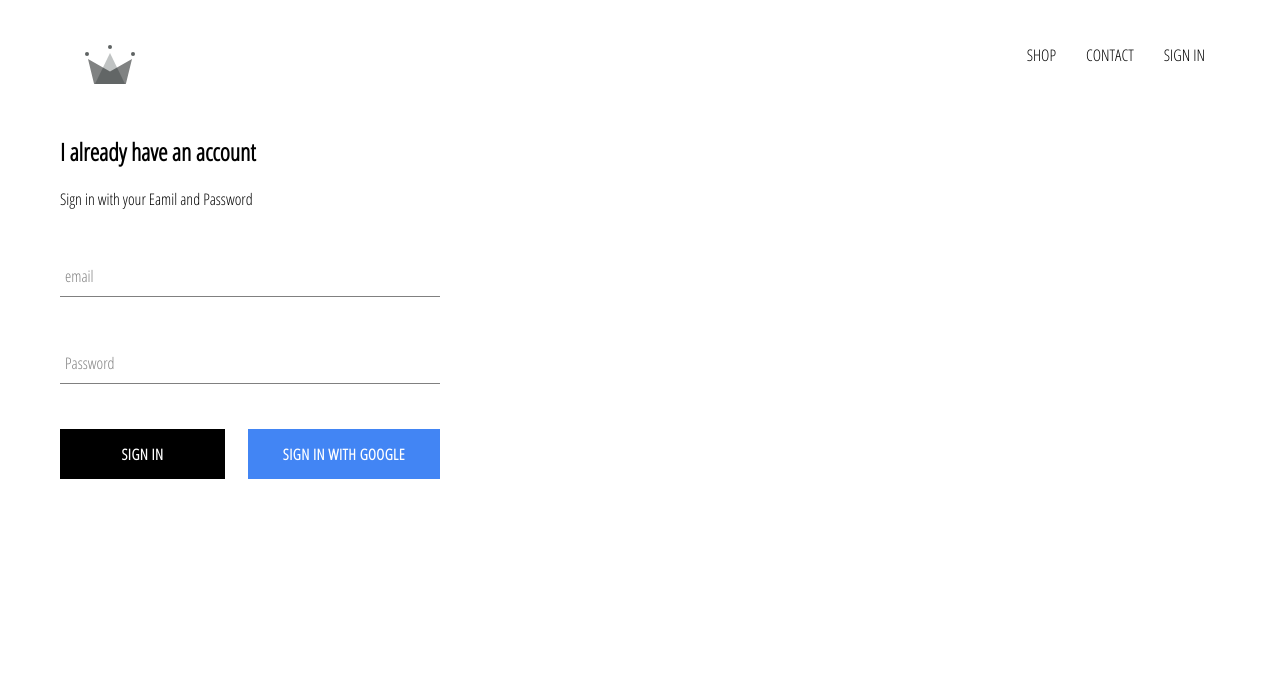
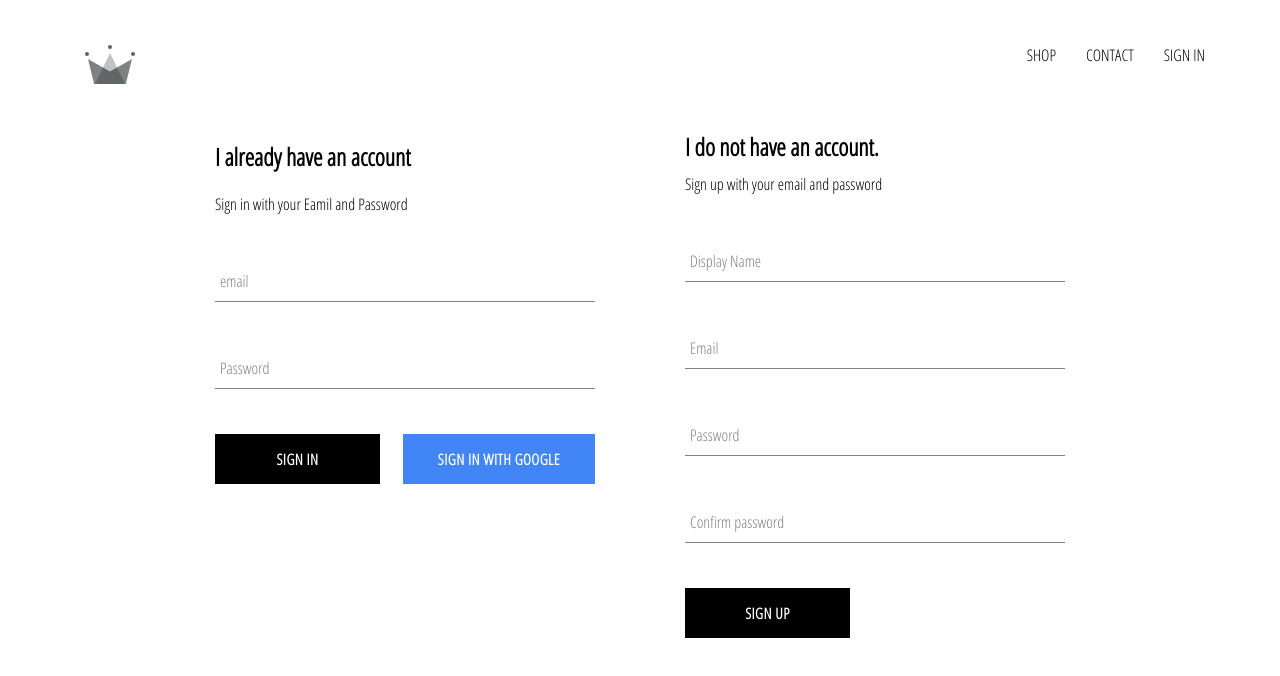
Before and after one commit to TenHunt/react-eCommerce, a React (Create React App) app: page /signin in a window 1280 px wide. Shown: the top 676 px of the page. Built offline with nearby package versions, Linux system fonts and the light colour scheme; no server answers.

Commit message:
added fire base and sign up page include ablity to store authenticatred user to store in data base.

```diff
--- a/src/App.js
+++ b/src/App.js
@@ -7,7 +7,7 @@
 import ShopPage from './pages/shop/shop.component';
 import SignInAndSignUppage from './pages/sign-in-and-sign-up/sign-in-and-sign-up.component';
 import Header from './components/header/header.component';
-import { auth } from './firebase/firebase.utils';
+import { auth, createUserProfileDocument } from './firebase/firebase.utils';
 
 class App extends React.Component {
  constructor(){
@@ -21,12 +21,23 @@
  unsubscribeFromAuth = null
 
  componentDidMount() {
-   auth.onAuthStateChanged(user => {
-     this.setState({ currentUser: user});
+  this.unsubscribeFromAuth = auth.onAuthStateChanged( async userAuth => {
+   if (userAuth) {
+     const userRef = await createUserProfileDocument(userAuth);
 
-     console.log(user);
-   })
- }
+     userRef.onSnapshot(snapShot => {
+       this.setState({
+        currentUser: {
+          id: snapShot.id,
+          ...snapShot.data()
+        }
+       });
+       console.log(this.state);
+     });
+   }
+  this.setState({ currentUser: userAuth });
+  });
+}
 
  componentWillUnmound() {
    this.unsubscribeFromAuth();
--- /dev/null
+++ b/src/components/sign-up/sign-up.component.jsx
@@ -0,0 +1,99 @@
+import React from 'react';
+
+import FormInput from '../form-input/form-input.component';
+import CustomButton from '../custom-button/custom-button.component';
+
+import { auth, createUserProfileDocument } from '../../firebase/firebase.utils';
+
+import './sign-up.styles.scss';
+
+class SignUp extends React.Component {
+  constructor () {
+    super ();
+
+    this.state = {
+      displayName: '',
+      email: '',
+      password: '',
+      confirmPassword: ''
+    }
+  }
+  handleSubmit = async event => {
+    event.preventDefault();
+    const {displayName, email, password, confirmPassword}= this.state;
+    if(password !== confirmPassword) {
+      alert("Passwords don't match");
+      return;
+    }
+
+    try {
+      const { user } = await auth.createUserWithEmailAndPassword(email, password)
+
+      await createUserProfileDocument(user, { displayName } )
+
+      this.setState({
+        displayName: '',
+        email: '',
+        password: '',
+        confirmPassword: ''
+      });
+
+    } catch (error) {
+      console.error(error);
+    }
+  };
+
+  handleChange = event => {
+    const { name, value } = event.target;
+
+    this.setState({ [name]: value });
+  }
+
+  render() {
+    const {displayName, email, password, confirmPassword}= this.state;
+    return(
+        <div className='sign-up'>
+          <h2 className='title'> I do not have an account.</h2>
+          <span>Sign up with your email and password</span>
+          <form className='sign-up-form' onSubmit={this.handleSubmit}>
+            <FormInput
+              type='text'
+              name='displayName'
+              value ={displayName}
+              onChange={this.handleChange}
+              label='Display Name'
+              required
+            />
+            <FormInput
+              type='email'
+              name='email'
+              value ={email}
+              onChange={this.handleChange}
+              label='Email'
+              required
+            />
+            <FormInput
+              type='password'
+              name='password'
+              value ={password}
+              onChange={this.handleChange}
+              label='Password'
+              required
+            />
+            <FormInput
+              type='password'
+              name='confirmPassword'
+              value ={confirmPassword}
+              onChange={this.handleChange}
+              label='Confirm password'
+              required
+            />
+            <CustomButton type='submit'> SIGN UP </CustomButton>
+          </form>
+
+        </div>
+    )
+  }
+}
+
+export default SignUp;
--- /dev/null
+++ b/src/components/sign-up/sign-up.styles.scss
@@ -0,0 +1,9 @@
+.sign-up {
+  display: flex;
+  flex-direction: column;
+  width: 380px;
+
+  .title {
+    margin: 10px 0;
+  }
+}
--- a/src/firebase/firebase.utils.js
+++ b/src/firebase/firebase.utils.js
@@ -5,6 +5,7 @@
 const config = {
   apiKey: "AIzaSyDlE52CZMA0jk0SRR-JDNbISrxwiTMwrF8",
   authDomain: "crwn-db-b3a1b.firebaseapp.com",
+  databaseURL: '',
   projectId: "crwn-db-b3a1b",
   storageBucket: "crwn-db-b3a1b.appspot.com",
   messagingSenderId: "112523540792",
@@ -12,6 +13,32 @@
   measurementId: "G-2EZ4C6CENC"
 };
 
+export const createUserProfileDocument = async ( userAuth, additionalData ) => {
+  if (!userAuth) return;
+
+  const userRef = firestore.doc(`users/${userAuth.uid}`);
+
+  const snapShot = await userRef.get()
+
+  if(!snapShot.exists) {
+    const {displayName, email } = userAuth;
+    const createdAt = new Date();
+
+    try {
+      await userRef.set( {
+        displayName,
+        email,
+        createdAt,
+        ...additionalData
+      });
+
+    } catch (error) {
+      console.log('error creating user', error.message)
+    }
+  }
+
+  return userRef;
+};
 
 firebase.initializeApp(config);
 
--- a/src/pages/sign-in-and-sign-up/sign-in-and-sign-up.component.jsx
+++ b/src/pages/sign-in-and-sign-up/sign-in-and-sign-up.component.jsx
@@ -1,6 +1,7 @@
 import React from 'react';
 
 import SignIn from '../../components/sign-in/sign-in.component';
+import SignUp from '../../components/sign-up/sign-up.component';
 
 import './sign-in-and-sign-up.styles.scss';
 
@@ -8,6 +9,7 @@
 const SignInAndSignUppage = () => (
   <div className='sign-in-and-sign-up'>
     <SignIn />
+    <SignUp />
   </div>
 );
 
--- a/src/pages/sign-in-and-sign-up/sign-in-and-sign-up.styles.scss
+++ b/src/pages/sign-in-and-sign-up/sign-in-and-sign-up.styles.scss
@@ -0,0 +1,6 @@
+.sign-in-and-sign-up {
+  width: 850px;
+  display: flex;
+  justify-content: space-between;
+  margin: 30px auto;
+}
```
